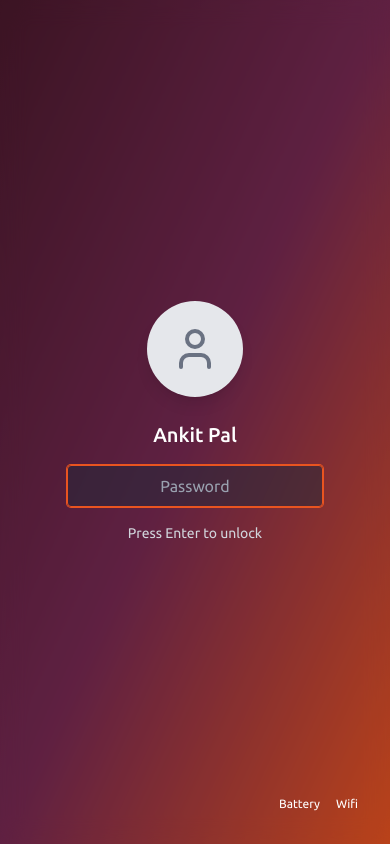
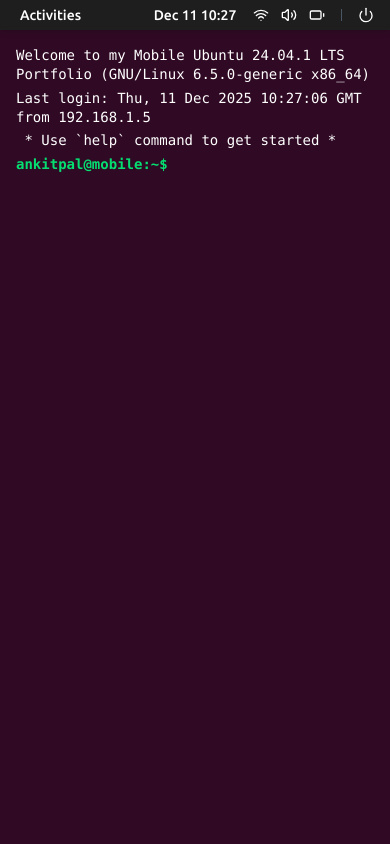
Before and after one commit to ankitpal181/ubuntu-portfolio, a React (Vite) app: page / in a window 390 px wide. Built offline with nearby package versions, Linux system fonts and the light colour scheme.

Commit message:
new terminal style mobile os protfolio added

```diff
--- a/src/App.jsx
+++ b/src/App.jsx
@@ -27,9 +27,9 @@ function App() {
     setOsState('desktop');
   };
 
-  // if (isMobile) {
-  //   return <MobileProfile />;
-  // }
+  if (isMobile) {
+    return <MobileProfile />;
+  }
 
   return (
     <OSProvider>
--- a/src/components/MobileProfile.jsx
+++ b/src/components/MobileProfile.jsx
@@ -1,66 +1,221 @@
-import React from 'react';
-import { Github, Linkedin, Mail } from 'lucide-react';
+import React, { useState, useEffect, useRef } from 'react';
+import TopBar from './os/TopBar';
 
 const MobileProfile = () => {
+    const [history, setHistory] = useState([
+        "Welcome to my Mobile Ubuntu 24.04.1 LTS Portfolio (GNU/Linux 6.5.0-generic x86_64)",
+        "",
+        "Last login: " + new Date().toUTCString() + " from 192.168.1.5",
+        "",
+        " * Use `help` command to get started *",
+        "ankitpal@ubuntu:~$ " // Prompt for typing effect
+    ]);
+    const [input, setInput] = useState('');
+    const bottomRef = useRef(null);
+
+    // Mock Filesystem
+    const fileSystem = {
+        projects: {
+            type: 'folder',
+            children: {
+                'chat-agent': {
+                    type: 'folder',
+                    children: {
+                        'source': { type: 'file', url: 'https://github.com/ankitpal181/Chat-Agent', ext: '.code' }
+                    },
+                    ext: ''
+                },
+                'toon-formatter-npm': {
+                    type: 'folder',
+                    children: {
+                        'source': { type: 'file', url: 'https://github.com/ankitpal181/toon-formatter-lib', ext: '.code' },
+                        'documentation': { type: 'file', url: 'https://toonformatter.net/docs.html?package=toon-formatter', ext: '.html' },
+                        'package': { type: 'file', url: 'https://www.npmjs.com/package/toon-formatter', ext: '.install' }
+                    },
+                    ext: ''
+                },
+                'toon-parse-pypi': {
+                    type: 'folder',
+                    children: {
+                        'source': { type: 'file', url: 'https://github.com/ankitpal181/toon-formatter-py', ext: '.code' },
+                        'documentation': { type: 'file', url: 'https://toonformatter.net/docs.html?package=toon-parse', ext: '.html' },
+                        'package': { type: 'file', url: 'https://pypi.org/project/toon-parse/', ext: '.install' }
+                    },
+                    ext: ''
+                },
+                'chrome-extensions': { type: 'file', url: 'https://better-web.netlify.app/', ext: '.zip' }
+            }
+        },
+        contact: {
+            type: 'folder',
+            children: {
+                github: { type: 'file', url: 'https://github.com/ankitpal181', ext: '' },
+                linkedin: { type: 'file', url: 'https://linkedin.com/in/ankitpal181', ext: '' },
+                email: { type: 'file', url: 'mailto:ankitpal181@gmail.com', ext: '' }
+            },
+            ext: ''
+        }
+    };
+
+    const commands = {
+        help: () => [
+            "Available commands:",
+            "  about     - Learn more about me",
+            "  projects  - List my projects",
+            "  contact   - How to reach me",
+            "  clear     - Clear the terminal",
+            "  ls        - List directory contents",
+            "  reboot    - Reload the page",
+            "  open      - Open a file or folder (e.g., `open projects.chat-agent`)"
+        ],
+        ls: () => ["Desktop  Documents  Downloads  Music  Pictures  Public  Templates  Videos"],
+        about: () => [
+            "Hello! I'm Ankit Pal.",
+            "I'm a Senior Software Development Engineer.",
+            "Specialised in Backend Development and AI Agents.",
+            "Could code for Frontend but not a pro.",
+        ],
+        projects: () => {
+            const children = Object.keys(fileSystem.projects.children);
+            return [
+                ...children.map(name => {
+                    return `${name}${fileSystem.projects.children[name].ext}`;
+                }),
+                "",
+                "(use `open projects.<name>` to explore)"
+            ];
+        },
+        contact: () => [
+            "Contact Info:",
+            "  github:   https://github.com/ankitpal181",
+            "  linkedin: https://linkedin.com/in/ankitpal181",
+            "  email:    ankitpal181@gmail.com",
+            "",
+            "(click link to copy)",
+            "(use `open contact.<name>` to open link in tab)"
+        ],
+        open: (args) => {
+            if (!args) return ["Usage: open <path> (e.g., open projects.chat-agent)"];
+
+            const pathParts = args.split('.');
+            let current = fileSystem[pathParts[0]];
+            pathParts.shift();
+
+            // Traverse
+            for (const part of pathParts) {
+                if (current.type === 'folder' && current.children && current.children[part]) {
+                    current = current.children[part];
+                } else {
+                    return [`Error: Path '${args}' not found.`];
+                }
+            }
+
+            if (current.type === 'folder') {
+                const children = Object.keys(current.children);
+                return [
+                    ...children.map(name => {
+                        return `${name}${current.children[name].ext}`;
+                    })
+                ];
+            } else if (current.type === 'file') {
+                window.open(current.url, '_blank');
+                return [`Opening ${args}...`];
+            }
+
+            return ["Error: Unknown file type."];
+        },
+        clear: () => [],
+        reboot: () => {
+            window.location.reload();
+            return ["Rebooting..."];
+        }
+    };
+
+    const handleKeyDown = (e) => {
+        if (e.key === 'Enter') {
+            const rawInput = input.trim();
+            const [cmd, ...args] = rawInput.split(' '); // Split command and arguments
+            const argString = args.join(' ');           // Rejoin args for processing
+
+            let output = [];
+            const safeCmd = cmd.toLowerCase();
+
+            if (rawInput) {
+                if (commands[safeCmd]) {
+                    if (safeCmd === 'clear') {
+                        setHistory(["ankitpal@mobile:~$ "]);
+                        setInput('');
+                        return;
+                    }
+                    // Pass argument string to command function
+                    output = commands[safeCmd](argString);
+                } else {
+                    output = [`Command not found: ${safeCmd}`];
+                }
+            }
+
+            setHistory(prev => [
+                ...prev.slice(0, prev.length - 1),
+                `ankitpal@mobile:~$ ${rawInput}`,
+                ...output,
+                "ankitpal@mobile:~$ "
+            ]);
+            setInput('');
+        }
+    };
+
+    useEffect(() => {
+        bottomRef.current?.scrollIntoView({ behavior: 'smooth' });
+    }, [history]);
+
     return (
-        <div className="min-h-screen bg-gray-900 text-white p-6 font-ubuntu overflow-y-auto">
-            <header className="flex flex-col items-center mb-10 mt-10">
-                <div className="w-32 h-32 bg-gray-700 rounded-full mb-4 flex items-center justify-center border-4 border-ubuntu-orange">
-                    {/* Avatar Placeholder */}
-                    <span className="text-4xl">AP</span>
+        <div className="w-full h-screen bg-[#300a24] text-white overflow-hidden font-ubuntu flex flex-col">
+            <TopBar />
+            {/* Terminal Container - fills remaining space below TopBar */}
+            <div
+                className="flex-1 overflow-auto p-4 text-sm font-mono mt-[30px]"
+                onClick={() => document.getElementById('mobile-terminal-input').focus()}
+            >
+                {history.slice(0, history.length - 1).map((line, i) => (
+                    <div key={i} className="whitespace-pre-wrap break-words leading-snug mb-1">
+                        {/* Simple link detector for display purposes */}
+                        {line.split(/(https?:\/\/[^\s]+|mailto:[^\s]+)/g).map((part, j) => {
+                            if (part.match(/https?:\/\/[^\s]+|mailto:[^\s]+/)) {
+                                return (
+                                    <span
+                                        key={j}
+                                        className="text-blue-400 underline cursor-pointer hover:text-blue-300"
+                                        onClick={(e) => {
+                                            e.stopPropagation(); // Prevent focusing input
+                                            navigator.clipboard.writeText(part.replace('mailto:', ''));
+                                            // Optional visual feedback could go here
+                                        }}
+                                        title="Click to copy"
+                                    >
+                                        {part}
+                                    </span>
+                                );
+                            }
+                            return part;
+                        })}
+                    </div>
+                ))}
+                <div className="flex">
+                    <span className="text-green-400 font-bold mr-2 whitespace-nowrap">ankitpal@mobile:~$</span>
+                    <input
+                        id="mobile-terminal-input"
+                        type="text"
+                        value={input}
+                        onChange={(e) => setInput(e.target.value)}
+                        onKeyDown={handleKeyDown}
+                        className="bg-transparent border-none outline-none text-white flex-1 min-w-0"
+                        autoFocus
+                        autoComplete="off"
+                        autoCapitalize="none"
+                    />
                 </div>
-                <h1 className="text-3xl font-bold">Ankit Pal</h1>
-                <h2 className="text-ubuntu-orange text-lg">Senior Frontend Engineer</h2>
-            </header>
-
-            <section className="mb-8">
-                <h3 className="text-xl font-bold border-b border-gray-700 pb-2 mb-4">About Me</h3>
-                <p className="text-gray-300 leading-relaxed">
-                    Hello! I'm a developer passionate about building correct, beautiful, and performant web applications.
-                    This portfolio is a simulation of the Ubuntu Desktop environment - try opening it on a desktop to see the magic!
-                </p>
-            </section>
-
-            <section className="mb-8">
-                <h3 className="text-xl font-bold border-b border-gray-700 pb-2 mb-4">Projects</h3>
-                <div className="grid gap-4">
-                    <div className="bg-gray-800 p-4 rounded-lg">
-                        <h4 className="font-bold text-ubuntu-orange">E-Commerce App</h4>
-                        <p className="text-sm text-gray-400">A full-stack e-commerce solution.</p>
-                    </div>
-                    <div className="bg-gray-800 p-4 rounded-lg">
-                        <h4 className="font-bold text-ubuntu-orange">AI-Tool</h4>
-                        <p className="text-sm text-gray-400">Generative AI implementation.</p>
-                    </div>
-                    <div className="bg-gray-800 p-4 rounded-lg">
-                        <h4 className="font-bold text-ubuntu-orange">Ubuntu Portfolio</h4>
-                        <p className="text-sm text-gray-400">The site you are viewing right now.</p>
-                    </div>
-                </div>
-            </section>
-
-            <section className="mb-10">
-                <h3 className="text-xl font-bold border-b border-gray-700 pb-2 mb-4">Contact</h3>
-                <div className="flex justify-center gap-6">
-                    <a href="https://github.com/ankitpal" className="flex flex-col items-center gap-2 hover:text-ubuntu-orange transition-colors">
-                        <Github className="w-8 h-8" />
-                        <span className="text-xs">GitHub</span>
-                    </a>
-                    <a href="https://linkedin.com/in/ankitpal" className="flex flex-col items-center gap-2 hover:text-ubuntu-orange transition-colors">
-                        <Linkedin className="w-8 h-8" />
-                        <span className="text-xs">LinkedIn</span>
-                    </a>
-                    <a href="mailto:email@example.com" className="flex flex-col items-center gap-2 hover:text-ubuntu-orange transition-colors">
-                        <Mail className="w-8 h-8" />
-                        <span className="text-xs">Email</span>
-                    </a>
-                </div>
-            </section>
-
-            <footer className="text-center text-gray-500 text-sm mt-10">
-                <p>© {new Date().getFullYear()} Ankit Pal</p>
-                <p>Built with React & Tailwind</p>
-            </footer>
+                <div ref={bottomRef} />
+            </div>
         </div>
     );
 };
```
